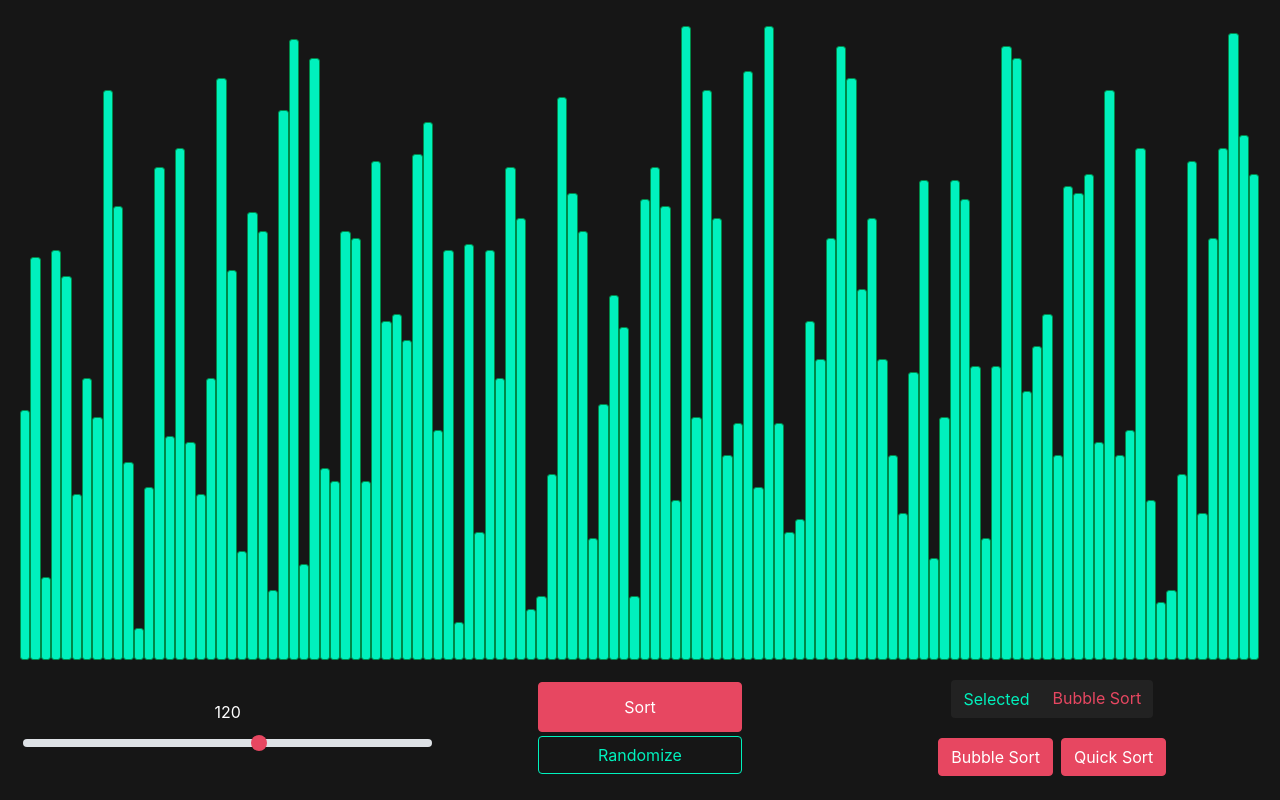
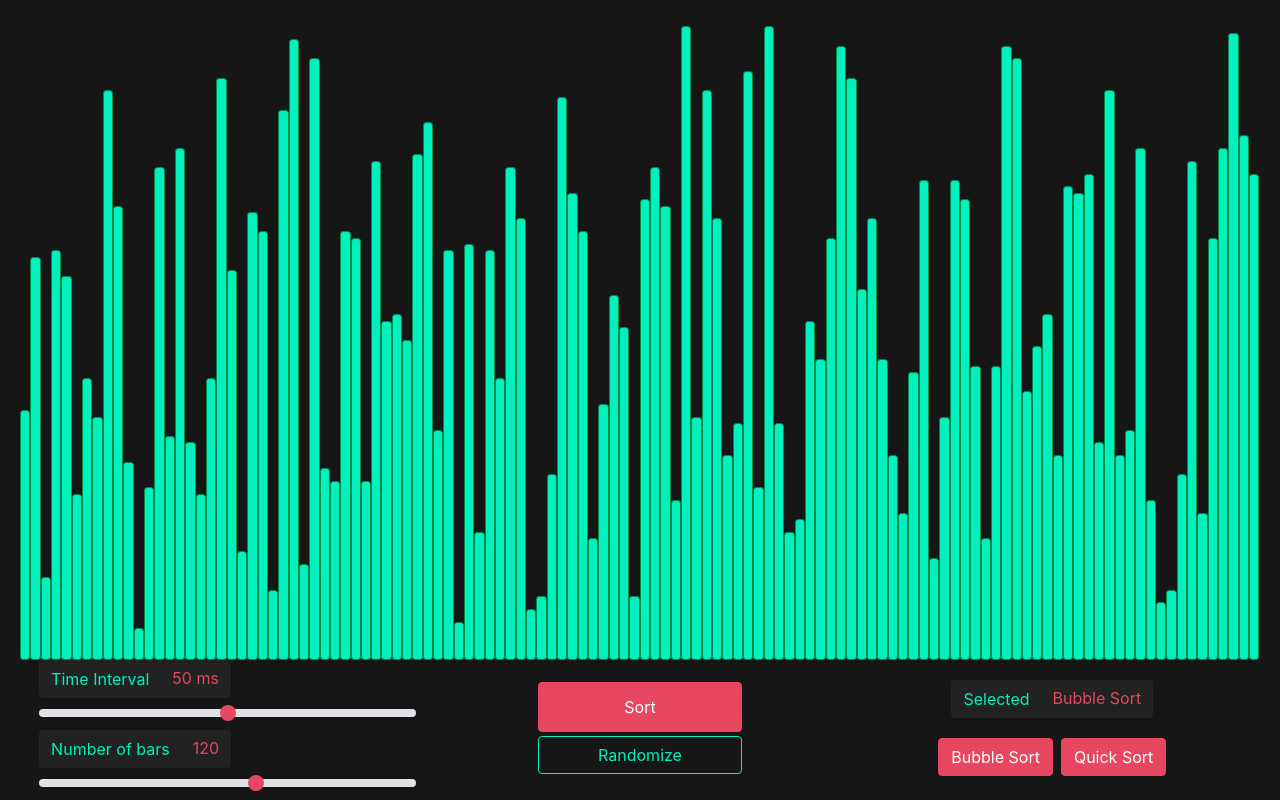
Before and after one commit to roynulrohan/algorithm-visualizer, a React (Create React App) app in the folder client/: page / in a window 1280 px wide. Built offline with nearby package versions, Linux system fonts and the light colour scheme.

Commit message:
Added time interval selector

```diff
--- a/client/src/App.js
+++ b/client/src/App.js
@@ -6,6 +6,7 @@ function App() {
     const [dataRange, setDataRange] = useState(120);
     const [isSorting, setIsSorting] = useState(false);
     const [currentMode, setCurrentMode] = useState('Bubble Sort');
+    const [timeInterval, setTimeInterval] = useState(50);
 
     useEffect(() => {
         setGraphData(getRandomData(dataRange));
@@ -27,12 +28,12 @@ function App() {
 
             switch (currentMode) {
                 case 'Bubble Sort':
-                    bubbleSort(graphData, setGraphData).then(() => {
+                    bubbleSort(graphData, setGraphData, timeInterval).then(() => {
                         setIsSorting(false);
                     });
                     break;
                 case 'Quick Sort':
-                    quickSort(graphData, setGraphData).then(() => {
+                    quickSort(graphData, setGraphData, timeInterval).then(() => {
                         setIsSorting(false);
                     });
                     break;
@@ -44,23 +45,41 @@ function App() {
         <div className='App'>
             <div className='App__Graph'>
                 {graphData.map((element) => {
-                    return (
-                        <span
-                            className={isSorting && element.className}
-                            style={{ height: `${(element.value)}%` }}
-                        ></span>
-                    );
+                    return <span className={isSorting && element.className} style={{ height: `${element.value}%` }}></span>;
                 })}
             </div>
             <div className='App__Menu'>
-                <div className='menu-container'>
-                    <div className='w-100 text-center'>
-                        <label for='dataRangeSlider' class='form-label'>
-                            {dataRange}
-                        </label>
+                <div className='menu-container flex-column p-3'>
+                    <div className='w-100'>
+                        <div class='custom-label input-group mb-1'>
+                            <div class='input-group-prepend'>
+                                <label className='input-group-text'>Time Interval</label>
+                            </div>
+                            <label className='form-control'>{timeInterval} ms</label>
+                        </div>
                         <input
                             type='range'
-                            className='custom-range dataRangeSlider'
+                            className='custom-range w-100'
+                            min='0'
+                            max='100'
+                            value={timeInterval}
+                            id='timeIntervalSlider'
+                            onChange={(ev) => {
+                                setTimeInterval(ev.target.value);
+                            }}
+                            disabled={isSorting}
+                        />
+                    </div>
+                    <div className='w-100'>
+                        <div class='custom-label input-group mb-1'>
+                            <div class='input-group-prepend'>
+                                <label className='input-group-text'>Number of bars</label>
+                            </div>
+                            <label className='form-control'>{dataRange}</label>
+                        </div>
+                        <input
+                            type='range'
+                            className='custom-range w-100'
                             min='10'
                             max='200'
                             value={dataRange}
@@ -90,7 +109,7 @@ function App() {
                     </button>
                 </div>
                 <div className='menu-container flex-column'>
-                    <div class='selected-label input-group w-auto mb-3'>
+                    <div class='custom-label input-group w-auto mb-3'>
                         <div class='input-group-prepend'>
                             <label className='input-group-text'>Selected</label>
                         </div>
--- a/client/src/App.scss
+++ b/client/src/App.scss
@@ -39,7 +39,9 @@
             align-items: center;
         }
 
-        .selected-label {
+        .custom-label {
+            width: fit-content !important;
+
             .input-group-text {
                 background-color: rgb(34, 34, 34) !important;
                 color: $secondary;
--- a/client/src/algorithms/BubbleSort.js
+++ b/client/src/algorithms/BubbleSort.js
@@ -1,9 +1,9 @@
-export const bubbleSort = async (inputArr, callback) => {
+export const bubbleSort = async (inputArr, callback, timeInterval) => {
     let len = inputArr.length - 1;
     for (let i = 0; i < len; i++) {
         for (let j = 0; j < len; j++) {
             if (inputArr[j].value > inputArr[j + 1].value) {
-                await new Promise((resolve) => setTimeout(resolve, 5));
+                await new Promise((resolve) => setTimeout(resolve, timeInterval || 5));
 
                 inputArr[j + 1].className = 'bg-primary';
 
--- a/client/src/algorithms/QuickSort.js
+++ b/client/src/algorithms/QuickSort.js
@@ -1,4 +1,4 @@
-export const quickSort = async (inputArr, callback) => {
+export const quickSort = async (inputArr, callback, timeInterval) => {
     const partition = async (items, left, right) => {
         let pivot = items[Math.floor((right + left) / 2)].value, //middle element
             i = left, //left pointer
@@ -13,7 +13,7 @@ export const quickSort = async (inputArr, callback) => {
             }
 
             if (i <= j) {
-                await new Promise((resolve) => setTimeout(resolve, 50));
+                await new Promise((resolve) => setTimeout(resolve, timeInterval || 50));
                 items[i].className = 'bg-primary';
                 items[j].className = 'bg-primary';
 
```
